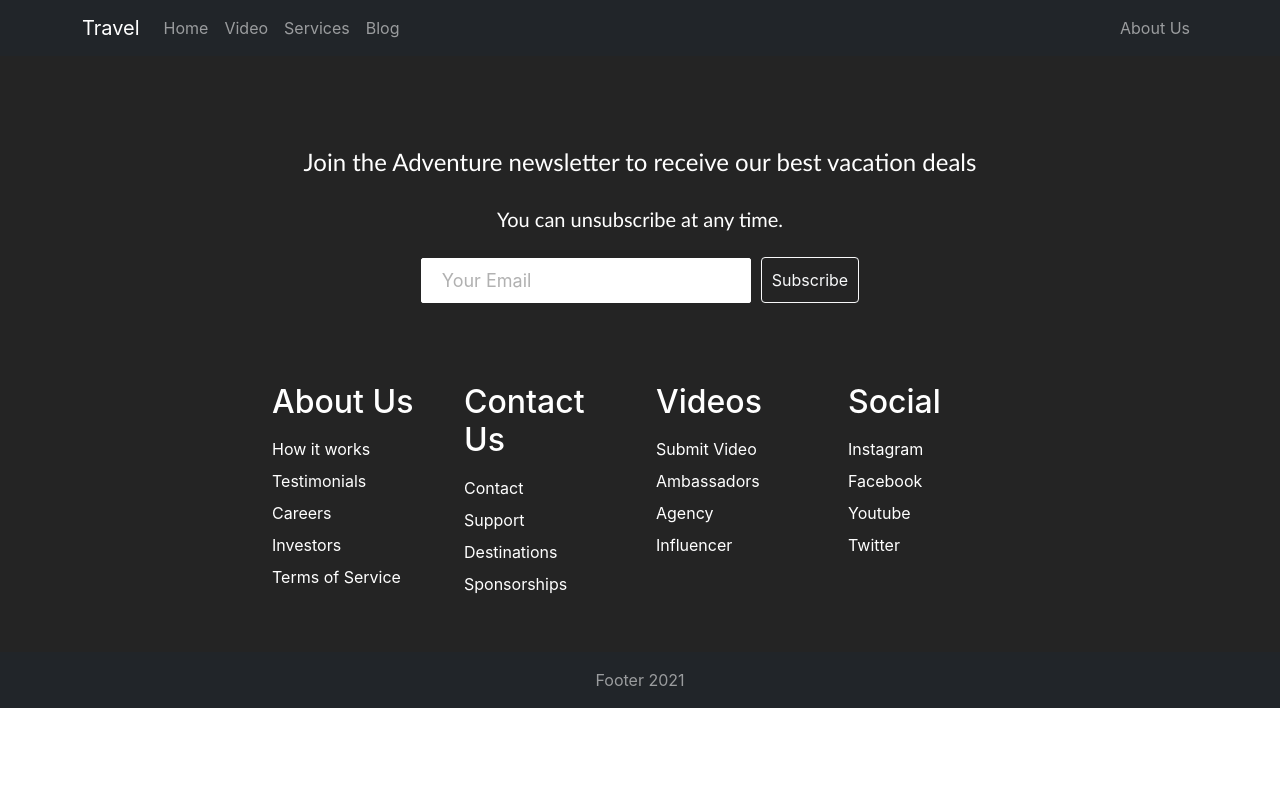
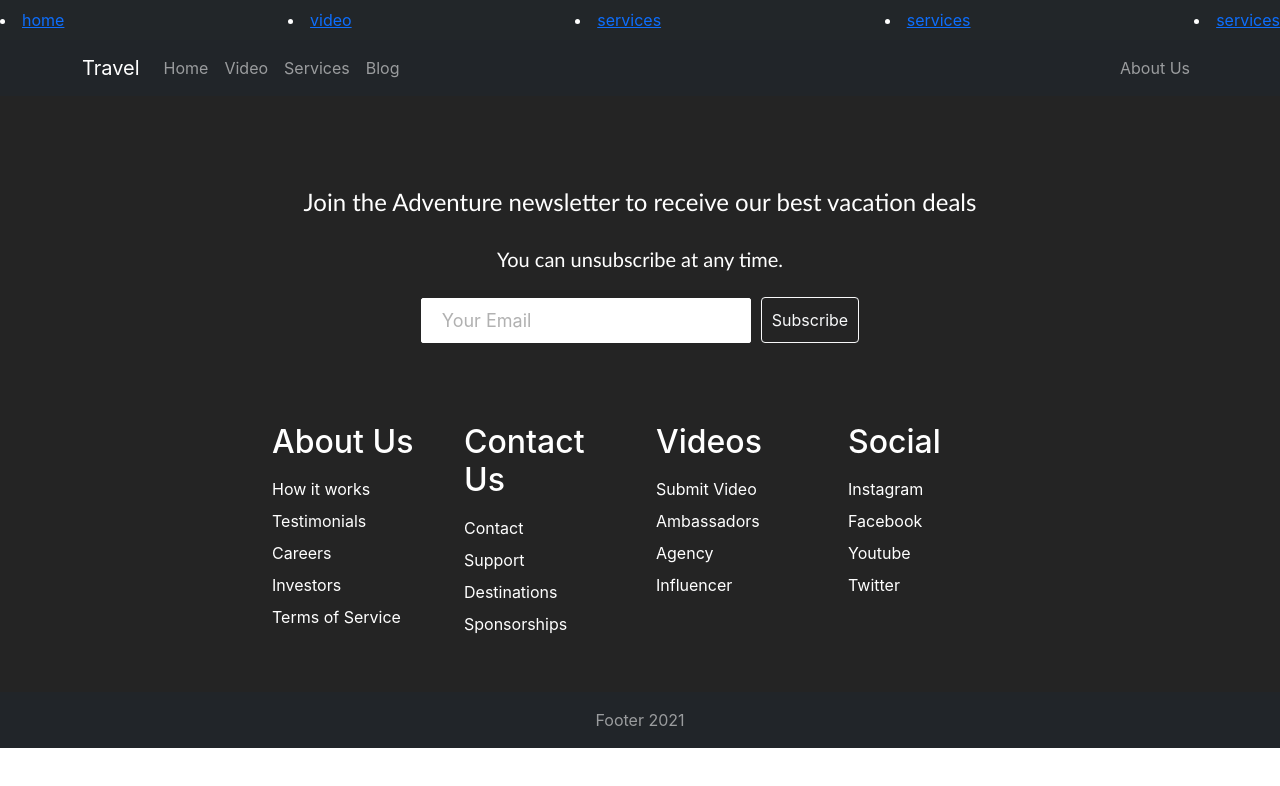
Before and after one commit to Az-s/simple-Website-62, a React (Create React App) app: page /about in a window 1280 px wide. Shown: the top 786 px of the page. Built offline with nearby package versions, Linux system fonts and the light colour scheme.

Commit message:
some fixes in app.js

```diff
--- a/src/App.css
+++ b/src/App.css
@@ -2,37 +2,10 @@
   text-align: center;
 }
 
-.App-logo {
-  height: 40vmin;
-  pointer-events: none;
+.navbar {
+  display: flex;
+  justify-content: space-between;
+  align-items: center;
+  background: #222629;
+  color: #fff;
 }
-
-@media (prefers-reduced-motion: no-preference) {
-  .App-logo {
-    animation: App-logo-spin infinite 20s linear;
-  }
-}
-
-.App-header {
-  background-color: #282c34;
-  min-height: 100vh;
-  display: flex;
-  flex-direction: column;
-  align-items: center;
-  justify-content: center;
-  font-size: calc(10px + 2vmin);
-  color: white;
-}
-
-.App-link {
-  color: #61dafb;
-}
-
-@keyframes App-logo-spin {
-  from {
-    transform: rotate(0deg);
-  }
-  to {
-    transform: rotate(360deg);
-  }
-}
--- a/src/App.js
+++ b/src/App.js
@@ -1,5 +1,5 @@
 import React from 'react';
-import { BrowserRouter as Router, NavLink, Route } from 'react-router-dom';
+import { BrowserRouter as Router, Route, NavLink } from 'react-router-dom';
 import NavBar from './components/NavBar';
 import MainContent from './components/MainContent';
 import AboutUs from './components/AboutUs';
@@ -13,6 +13,14 @@ const App = () => {
   return (
     <div className="App">
       <Router>
+        <div className='navbar'>
+          <li><NavLink to='/'>home</NavLink></li>
+          <li><NavLink to='/video'>video</NavLink></li>
+          <li><NavLink to='/services'>services</NavLink></li>
+          <li><NavLink to='/blog'>services</NavLink></li>
+          <li><NavLink to='/about'>services</NavLink></li>
+        </div>
+
         <NavBar />
         <Route exact path='/' component={MainContent} />
         <Route path='/video' component={Video} />
--- a/src/components/Footer.js
+++ b/src/components/Footer.js
@@ -4,8 +4,8 @@ import { Navbar, Container} from 'react-bootstrap';
 const Footer = () => {
     return (
         <>
-            <Navbar bg="dark" variant="dark" sticky='sticky-top'>
-                <Container>
+            <Navbar bg="dark" variant="dark" style={{ bottom: '0'}}>
+                <Container style={{height: 'calc(100% - 60px)'}}>
                     <Navbar.Collapse className="justify-content-center">
                         <Navbar.Text>
                             Footer 2021
```
Also changed, not shown: 1 other file (tests, documents, lock files or other folders).
